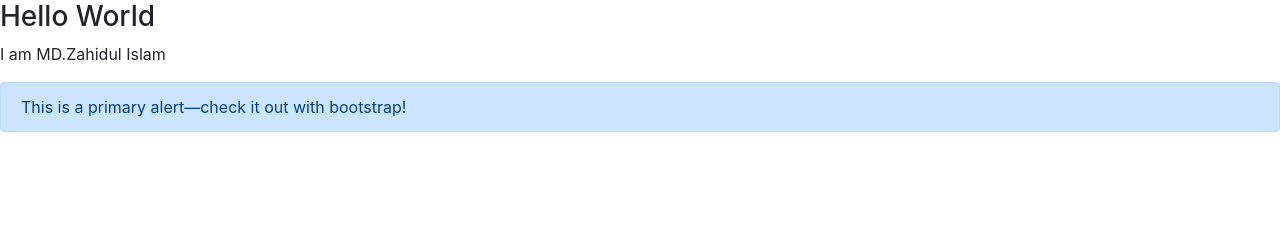
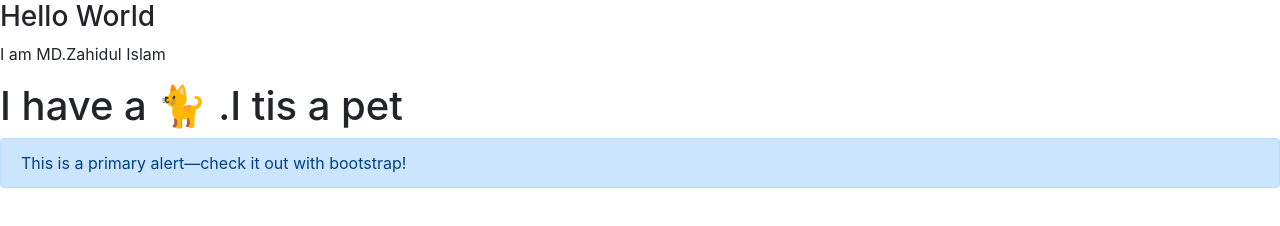
Before and after one commit to zahid273/fhh, a plain HTML site: page index.html in a window 1280 px wide. Drawn offline with Linux system fonts and the light colour scheme.

Commit message:
auto publish 1646235759498

```diff
--- a/index.html
+++ b/index.html
@@ -17,6 +17,7 @@
 <div id="app">
     <h3>Hello World</h3>
     <p>I am MD.Zahidul Islam</p>
+    <h1>I have a 🐈 .I tis a pet </h1>
 
     <div class="alert alert-primary" role="alert">
         This is a primary alert—check it out with bootstrap!
```
